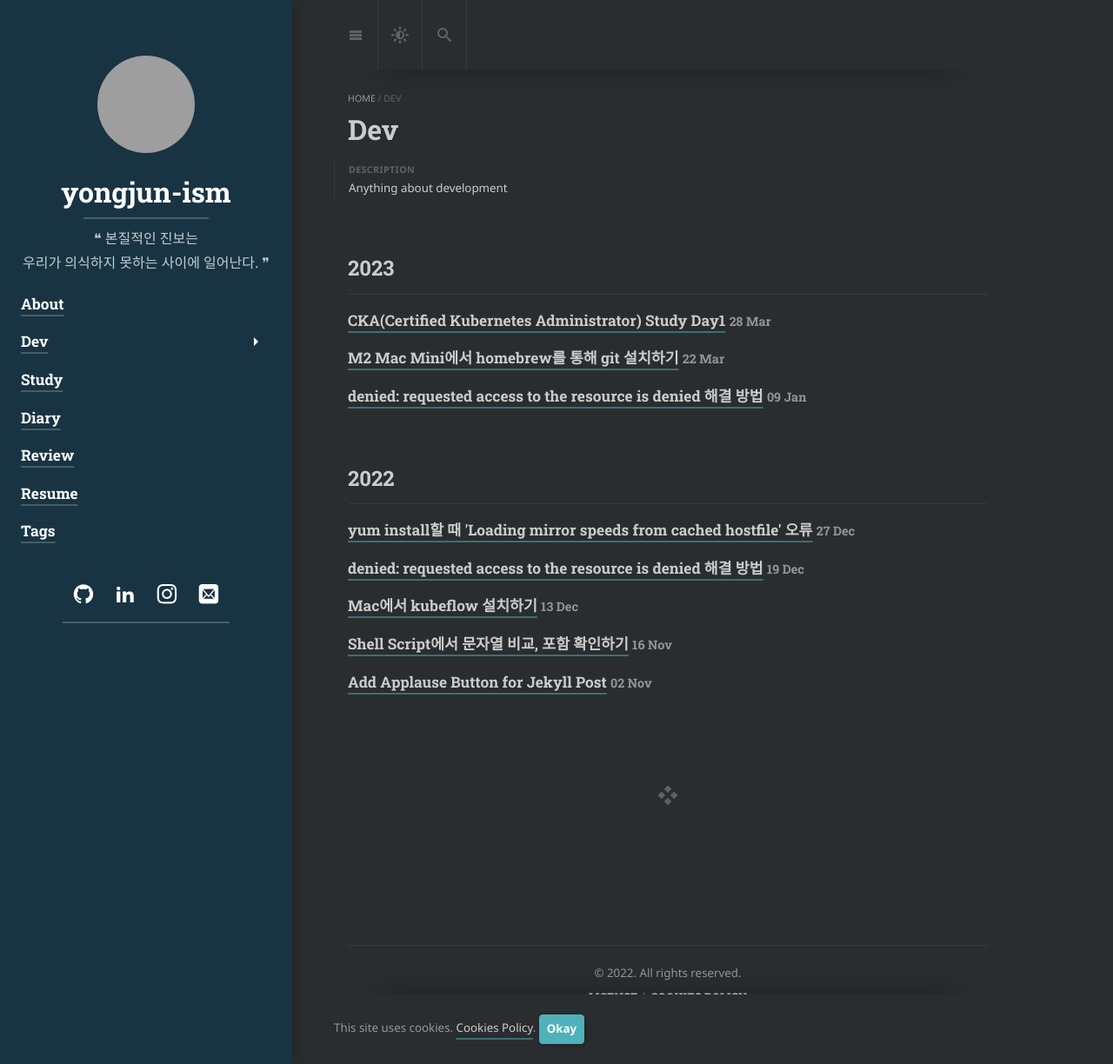
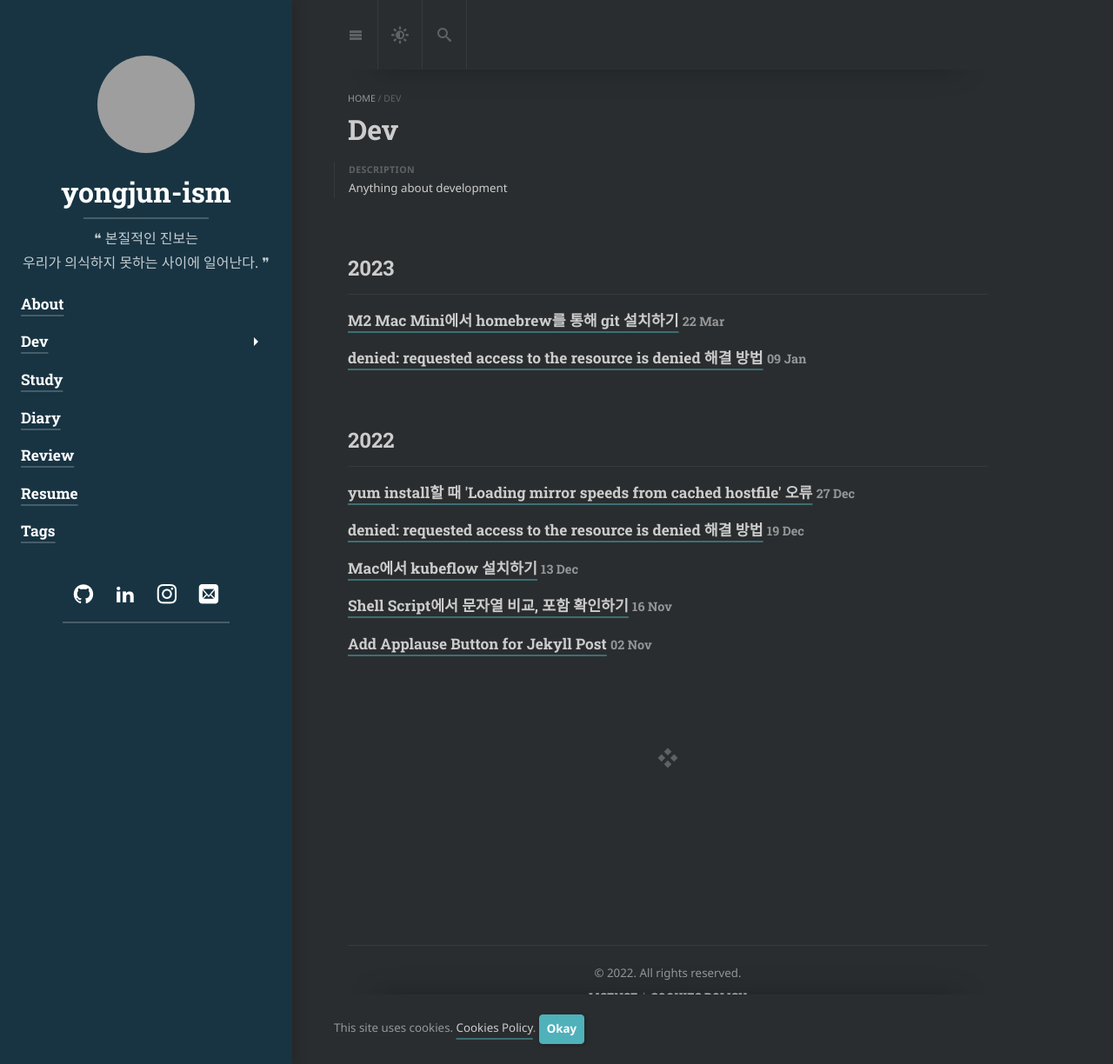
Before and after one commit to yongjunism/yongjunism.github.io, a Jekyll site: the page built from _featured_categories/dev.md, in a window 1280 px wide and 1224 px high. Shown: the whole window at 87% size. Built offline with Jekyll 4.4.1, drawn with Linux system fonts in a browser that asks for light colours; cached includes are drawn as plain includes; nearby versions of some CDN libraries; some web fonts are replaced; library files that are not in the unit come from our copies; grey boxes are pictures that could not be loaded.

Commit message:
Fix CKA study Day1

```diff
--- a/_posts/dev/docker-kubernetes/2023-03-28-cka-study-day1.md
+++ b/_posts/study/2023-03-28-cka-study-day1.md
@@ -1,8 +1,8 @@
 ---
 layout: post
-title: "CKA(Certified Kubernetes Administrator) Study Day1"
-subtitle: "CKA(Certified Kubernetes Administrator) Study Day1"
-category: dev
+title: "CKA study Day1"
+subtitle: "CKA study Day1"
+category: study
 tags: CKA
 ---
 
```
